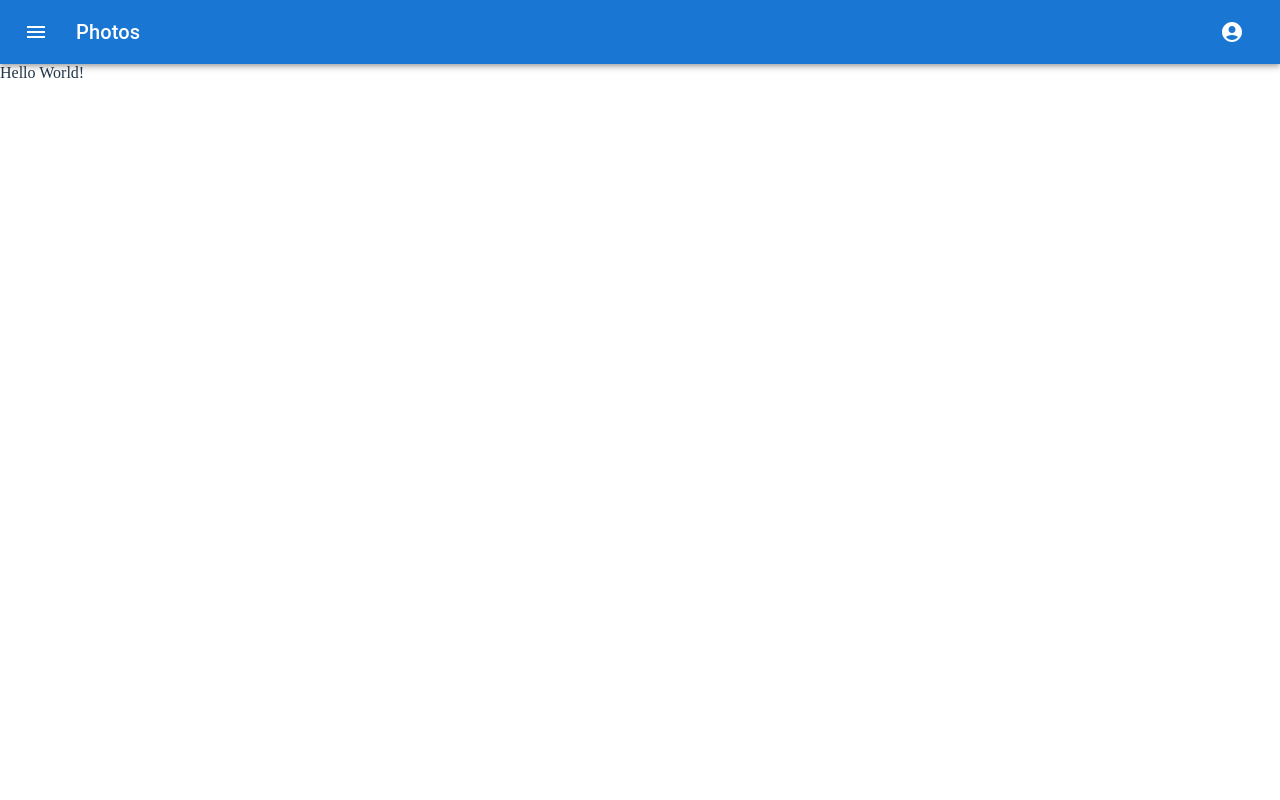
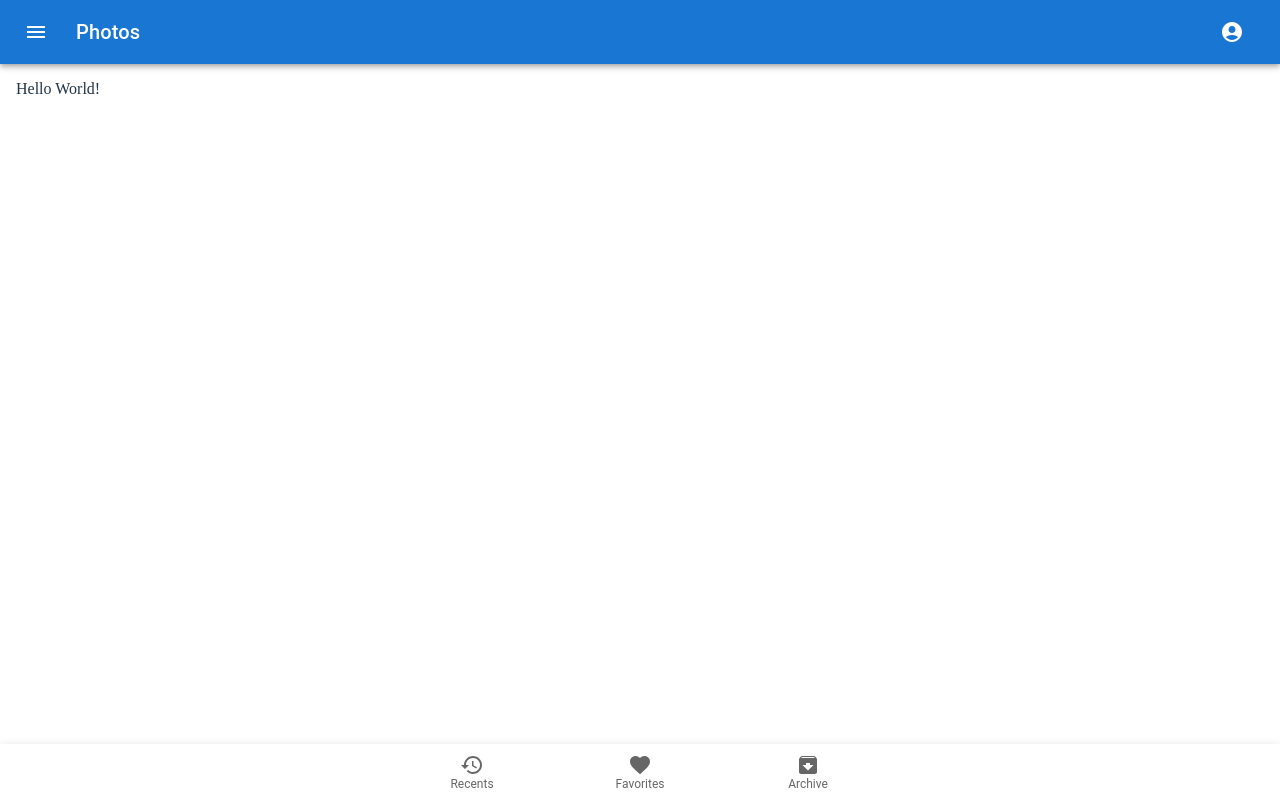
Before and after one commit to newt239/kegamiru, a React (Vite) app: page / in a window 1280 px wide. Built offline with nearby package versions, Linux system fonts and the light colour scheme.

Commit message:
add: bottom bar

```diff
--- /dev/null
+++ b/src/components/BottomNavigation.tsx
@@ -0,0 +1,32 @@
+import { useEffect, useState } from "react";
+
+import ArchiveIcon from "@mui/icons-material/Archive";
+import FavoriteIcon from "@mui/icons-material/Favorite";
+import RestoreIcon from "@mui/icons-material/Restore";
+import { BottomNavigation, BottomNavigationAction, Paper } from "@mui/material";
+
+export default function BottomBar() {
+  const [value, setValue] = useState("recents");
+
+  useEffect(() => {
+    setValue("");
+  }, [value]);
+  return (
+    <Paper
+      elevation={3}
+      sx={{ position: "fixed", bottom: 0, left: 0, right: 0 }}
+    >
+      <BottomNavigation
+        onChange={(event, newValue) => {
+          setValue(newValue);
+        }}
+        showLabels
+        value={value}
+      >
+        <BottomNavigationAction icon={<RestoreIcon />} label="Recents" />
+        <BottomNavigationAction icon={<FavoriteIcon />} label="Favorites" />
+        <BottomNavigationAction icon={<ArchiveIcon />} label="Archive" />
+      </BottomNavigation>
+    </Paper>
+  );
+}
--- a/src/routes/__root.tsx
+++ b/src/routes/__root.tsx
@@ -1,13 +1,18 @@
+import { Box } from "@mui/material";
 import { createRootRoute, Outlet } from "@tanstack/react-router";
 import { TanStackRouterDevtools } from "@tanstack/router-devtools";
 
+import BottomBar from "#/components/BottomNavigation";
 import MenuAppBar from "#/components/menuAppBar";
 
 export const Route = createRootRoute({
   component: () => (
     <>
       <MenuAppBar />
-      <Outlet />
+      <Box p={2}>
+        <Outlet />
+      </Box>
+      <BottomBar />
       <TanStackRouterDevtools />
     </>
   ),
```
